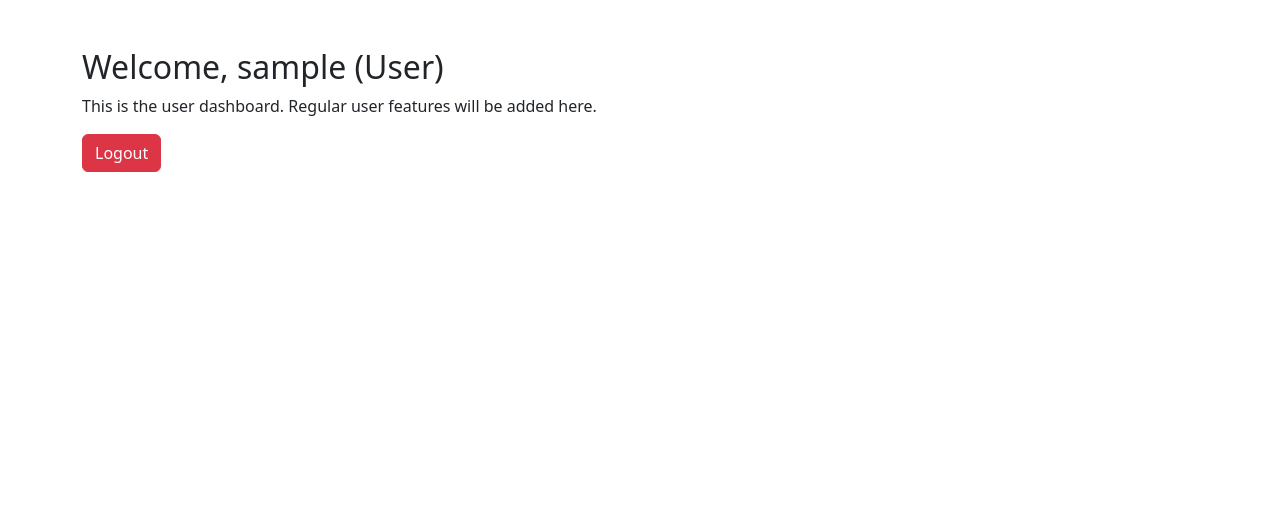
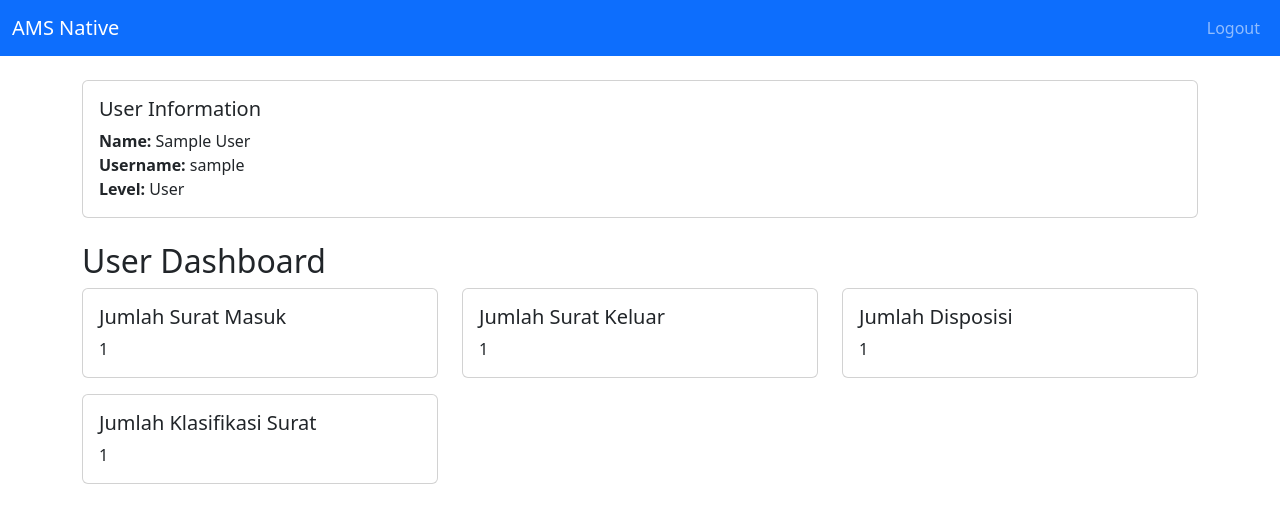
Before and after one commit to Hakase-Hamdani/aplikasi-pengarsipan-surat-sederhana, a PHP site: page /pages/user_dashboard.php in a window 1280 px wide. Shown: the top 523 px of the page. Run offline with PHP 8.4, Linux system fonts and the light colour scheme; the visitor is signed in with stand-in values (Sample User, id 1); tables that the repository leaves empty or names only in its code hold one stand-in row (values such as "Sample post").

Commit message:
dashboard generated minimally

```diff
--- /dev/null
+++ b/includes/header.php
@@ -0,0 +1,49 @@
+<?php
+require_once '../config/db_connect.php';
+require_once '../includes/session.php';
+requireLogin();
+
+// Fetch user details
+$stmt = $pdo->prepare("SELECT nama, username, admin FROM tbl_user WHERE id_user = ?");
+$stmt->execute([$_SESSION['user_id']]);
+$user = $stmt->fetch(PDO::FETCH_ASSOC);
+
+// Determine user level
+$user_level = $user['admin'] == 3 ? 'Super Admin' : ($user['admin'] == 2 ? 'Manager' : 'User');
+?>
+
+<!DOCTYPE html>
+<html lang="en">
+<head>
+    <meta charset="UTF-8">
+    <meta name="viewport" content="width=device-width, initial-scale=1.0">
+    <title>AMS Native</title>
+    <link href="https://cdn.jsdelivr.net/npm/bootstrap@5.3.3/dist/css/bootstrap.min.css" rel="stylesheet">
+</head>
+<body>
+    <nav class="navbar navbar-expand-lg navbar-dark bg-primary">
+        <div class="container-fluid">
+            <a class="navbar-brand" href="#">AMS Native</a>
+            <button class="navbar-toggler" type="button" data-bs-toggle="collapse" data-bs-target="#navbarNav" aria-controls="navbarNav" aria-expanded="false" aria-label="Toggle navigation">
+                <span class="navbar-toggler-icon"></span>
+            </button>
+            <div class="collapse navbar-collapse" id="navbarNav">
+                <ul class="navbar-nav ms-auto">
+                    <li class="nav-item">
+                        <a class="nav-link" href="../includes/logout.php">Logout</a>
+                    </li>
+                </ul>
+            </div>
+        </div>
+    </nav>
+    <div class="container mt-4">
+        <div class="card mb-4">
+            <div class="card-body">
+                <h5 class="card-title">User Information</h5>
+                <p class="card-text">
+                    <strong>Name:</strong> <?php echo htmlspecialchars($user['nama']); ?><br>
+                    <strong>Username:</strong> <?php echo htmlspecialchars($user['username']); ?><br>
+                    <strong>Level:</strong> <?php echo htmlspecialchars($user_level); ?>
+                </p>
+            </div>
+        </div>
--- a/pages/user_dashboard.php
+++ b/pages/user_dashboard.php
@@ -1,23 +1,57 @@
 <?php
-require_once '../config/db_connect.php';
-require_once '../includes/session.php';
-requireLogin();
+require_once '../includes/header.php';
 requireLevel(1);
+
+// Fetch statistics (excluding pengguna)
+$stats = [];
+$tables = [
+    'surat_masuk' => 'tbl_surat_masuk',
+    'surat_keluar' => 'tbl_surat_keluar',
+    'disposisi' => 'tbl_disposisi',
+    'klasifikasi' => 'tbl_klasifikasi'
+];
+
+foreach ($tables as $key => $table) {
+    $stmt = $pdo->query("SELECT COUNT(*) as count FROM $table");
+    $stats[$key] = $stmt->fetch(PDO::FETCH_ASSOC)['count'];
+}
 ?>
 
-<!DOCTYPE html>
-<html lang="en">
-<head>
-    <meta charset="UTF-8">
-    <meta name="viewport" content="width=device-width, initial-scale=1.0">
-    <title>User Dashboard - AMS Native</title>
-    <link href="https://cdn.jsdelivr.net/npm/bootstrap@5.3.3/dist/css/bootstrap.min.css" rel="stylesheet">
-</head>
-<body>
-    <div class="container mt-5">
-        <h2>Welcome, <?php echo htmlspecialchars($_SESSION['username']); ?> (User)</h2>
-        <p>This is the user dashboard. Regular user features will be added here.</p>
-        <a href="../includes/logout.php" class="btn btn-danger">Logout</a>
+        <h2>User Dashboard</h2>
+        <div class="row">
+            <div class="col-md-4 mb-3">
+                <div class="card">
+                    <div class="card-body">
+                        <h5 class="card-title">Jumlah Surat Masuk</h5>
+                        <p class="card-text"><?php echo $stats['surat_masuk']; ?></p>
+                    </div>
+                </div>
+            </div>
+            <div class="col-md-4 mb-3">
+                <div class="card">
+                    <div class="card-body">
+                        <h5 class="card-title">Jumlah Surat Keluar</h5>
+                        <p class="card-text"><?php echo $stats['surat_keluar']; ?></p>
+                    </div>
+                </div>
+            </div>
+            <div class="col-md-4 mb-3">
+                <div class="card">
+                    <div class="card-body">
+                        <h5 class="card-title">Jumlah Disposisi</h5>
+                        <p class="card-text"><?php echo $stats['disposisi']; ?></p>
+                    </div>
+                </div>
+            </div>
+            <div class="col-md-4 mb-3">
+                <div class="card">
+                    <div class="card-body">
+                        <h5 class="card-title">Jumlah Klasifikasi Surat</h5>
+                        <p class="card-text"><?php echo $stats['klasifikasi']; ?></p>
+                    </div>
+                </div>
+            </div>
+        </div>
     </div>
     <script src="https://cdn.jsdelivr.net/npm/bootstrap@5.3.3/dist/js/bootstrap.bundle.min.js"></script>
 </body>
```
Also changed, not shown: pages/manager_dashboard.php (+50 -16 lines), pages/super_admin_dashboard.php (+59 -16 lines).
